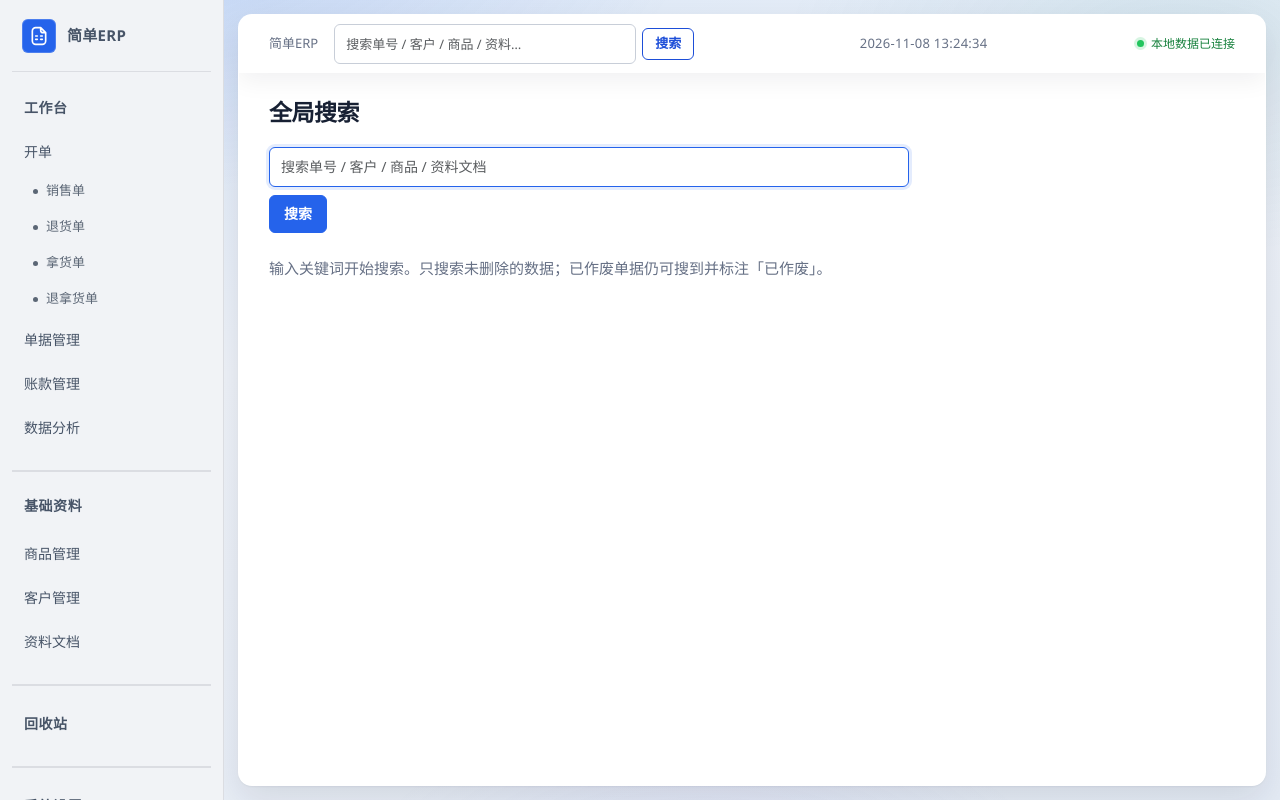
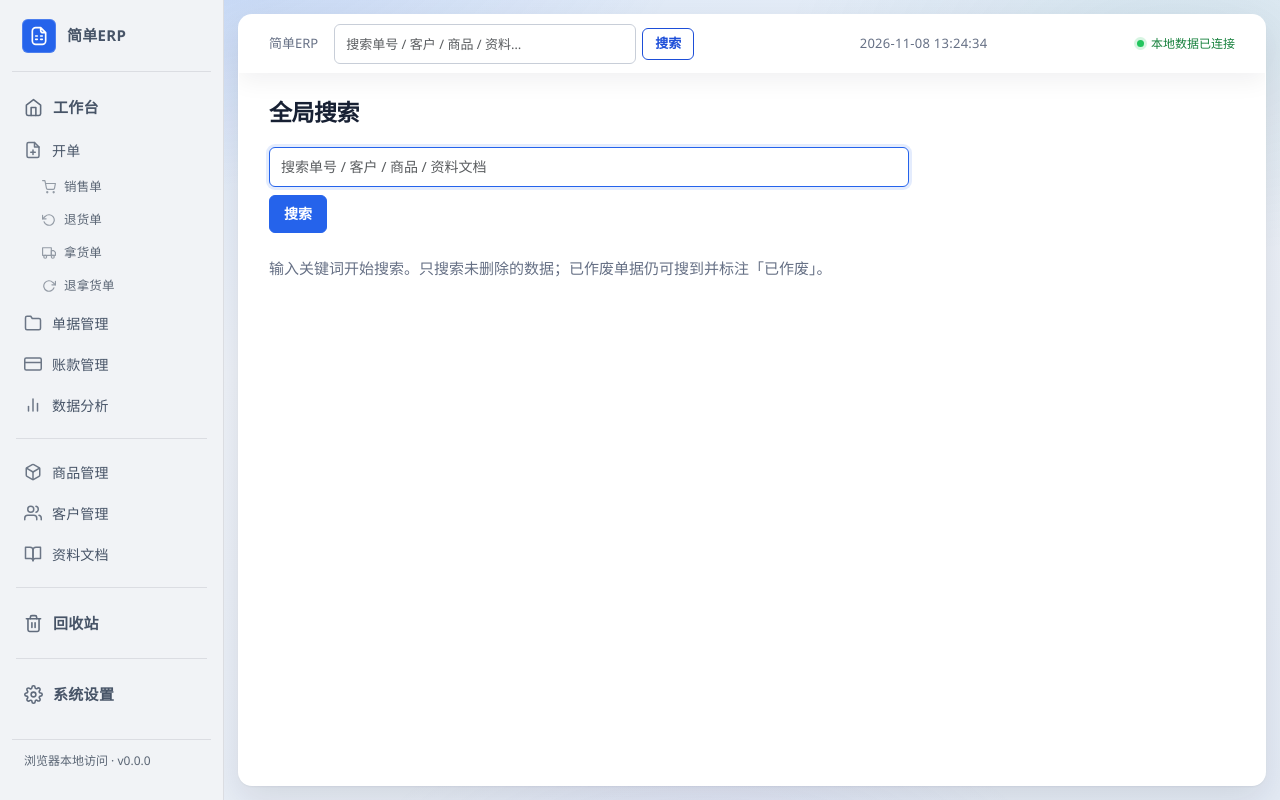
Before and after one commit to Astyyym/simple-erp, a Flask app: page /search/ in a window 1280 px wide. Run offline with Flask 3, Linux system fonts and the light colour scheme; some libraries are stand-ins or nearby versions.

Commit message:
feat(ui): 侧栏开源图标与分级排版（v4.9.0 界面去乱收口）
- 侧栏改用 Feather Icons(MIT) 内联 SVG，14 个入口全部配图标，离线可用、随主题变色
- 按层级重排字号/字重/缩进：一级重点 15px·700，一级普通 14px·500，开单子项缩进 16px·12.5px·400；移除『基础资料』眉标
- 路由/分组/高亮/224px 宽度不变；同步重拍 README 桌面截图
- VERSION v4.8.0→v4.9.0，CHANGELOG 增补 v4.9.0（并入 v4.8.0 后的 UI 去乱与账款修正）
- 回归：.venv-win pytest 1194 passed / 16 skipped；前端 node 113 passed

```diff
--- /dev/null
+++ b/app/erp/templates/_nav_icons.html
@@ -0,0 +1,38 @@
+{# 桌面端侧栏图标：Feather Icons（MIT，https://github.com/feathericons/feather）内联 SVG。
+   全部内联、不依赖任何外部字体 / CDN，断网桌面版也能显示；
+   统一走 currentColor + 1 处 .nav-ico 尺寸，换主题 / 高亮时自动跟随文字色。 #}
+{% macro nav_icon(name) -%}
+<svg class="nav-ico" viewBox="0 0 24 24" fill="none" stroke="currentColor" stroke-width="2" stroke-linecap="round" stroke-linejoin="round" aria-hidden="true" focusable="false">
+{%- if name == 'home' -%}
+<path d="M3 9l9-7 9 7v11a2 2 0 0 1-2 2H5a2 2 0 0 1-2-2z"/><polyline points="9 22 9 12 15 12 15 22"/>
+{%- elif name == 'file-plus' -%}
+<path d="M14 2H6a2 2 0 0 0-2 2v16a2 2 0 0 0 2 2h12a2 2 0 0 0 2-2V8z"/><polyline points="14 2 14 8 20 8"/><line x1="12" y1="18" x2="12" y2="12"/><line x1="9" y1="15" x2="15" y2="15"/>
+{%- elif name == 'shopping-cart' -%}
+<circle cx="9" cy="21" r="1"/><circle cx="20" cy="21" r="1"/><path d="M1 1h4l2.68 13.39a2 2 0 0 0 2 1.61h9.72a2 2 0 0 0 2-1.61L23 6H6"/>
+{%- elif name == 'rotate-ccw' -%}
+<polyline points="1 4 1 10 7 10"/><path d="M3.51 15a9 9 0 1 0 2.13-9.36L1 10"/>
+{%- elif name == 'package' -%}
+<line x1="16.5" y1="9.4" x2="7.5" y2="4.21"/><path d="M21 16V8a2 2 0 0 0-1-1.73l-7-4a2 2 0 0 0-2 0l-7 4A2 2 0 0 0 3 8v8a2 2 0 0 0 1 1.73l7 4a2 2 0 0 0 2 0l7-4A2 2 0 0 0 21 16z"/><polyline points="3.27 6.96 12 12.01 20.73 6.96"/><line x1="12" y1="22.08" x2="12" y2="12"/>
+{%- elif name == 'truck' -%}
+<rect x="1" y="3" width="15" height="13"/><polygon points="16 8 20 8 23 11 23 16 16 16 16 8"/><circle cx="5.5" cy="18.5" r="2.5"/><circle cx="18.5" cy="18.5" r="2.5"/>
+{%- elif name == 'rotate-cw' -%}
+<polyline points="23 4 23 10 17 10"/><path d="M20.49 15a9 9 0 1 1-2.12-9.36L23 10"/>
+{%- elif name == 'folder' -%}
+<path d="M22 19a2 2 0 0 1-2 2H4a2 2 0 0 1-2-2V5a2 2 0 0 1 2-2h5l2 3h9a2 2 0 0 1 2 2z"/>
+{%- elif name == 'credit-card' -%}
+<rect x="1" y="4" width="22" height="16" rx="2" ry="2"/><line x1="1" y1="10" x2="23" y2="10"/>
+{%- elif name == 'bar-chart' -%}
+<line x1="18" y1="20" x2="18" y2="10"/><line x1="12" y1="20" x2="12" y2="4"/><line x1="6" y1="20" x2="6" y2="14"/>
+{%- elif name == 'box' -%}
+<path d="M21 16V8a2 2 0 0 0-1-1.73l-7-4a2 2 0 0 0-2 0l-7 4A2 2 0 0 0 3 8v8a2 2 0 0 0 1 1.73l7 4a2 2 0 0 0 2 0l7-4A2 2 0 0 0 21 16z"/><polyline points="3.27 6.96 12 12.01 20.73 6.96"/><line x1="12" y1="22.08" x2="12" y2="12"/>
+{%- elif name == 'users' -%}
+<path d="M17 21v-2a4 4 0 0 0-4-4H5a4 4 0 0 0-4 4v2"/><circle cx="9" cy="7" r="4"/><path d="M23 21v-2a4 4 0 0 0-3-3.87"/><path d="M16 3.13a4 4 0 0 1 0 7.75"/>
+{%- elif name == 'book-open' -%}
+<path d="M2 3h6a4 4 0 0 1 4 4v14a3 3 0 0 0-3-3H2z"/><path d="M22 3h-6a4 4 0 0 0-4 4v14a3 3 0 0 1 3-3h7z"/>
+{%- elif name == 'trash' -%}
+<polyline points="3 6 5 6 21 6"/><path d="M19 6v14a2 2 0 0 1-2 2H7a2 2 0 0 1-2-2V6m3 0V4a2 2 0 0 1 2-2h4a2 2 0 0 1 2 2v2"/><line x1="10" y1="11" x2="10" y2="17"/><line x1="14" y1="11" x2="14" y2="17"/>
+{%- elif name == 'settings' -%}
+<circle cx="12" cy="12" r="3"/><path d="M19.4 15a1.65 1.65 0 0 0 .33 1.82l.06.06a2 2 0 0 1 0 2.83 2 2 0 0 1-2.83 0l-.06-.06a1.65 1.65 0 0 0-1.82-.33 1.65 1.65 0 0 0-1 1.51V21a2 2 0 0 1-2 2 2 2 0 0 1-2-2v-.09A1.65 1.65 0 0 0 9 19.4a1.65 1.65 0 0 0-1.82.33l-.06.06a2 2 0 0 1-2.83 0 2 2 0 0 1 0-2.83l.06-.06a1.65 1.65 0 0 0 .33-1.82 1.65 1.65 0 0 0-1.51-1H3a2 2 0 0 1-2-2 2 2 0 0 1 2-2h.09A1.65 1.65 0 0 0 4.6 9a1.65 1.65 0 0 0-.33-1.82l-.06-.06a2 2 0 0 1 0-2.83 2 2 0 0 1 2.83 0l.06.06a1.65 1.65 0 0 0 1.82.33H9a1.65 1.65 0 0 0 1-1.51V3a2 2 0 0 1 2-2 2 2 0 0 1 2 2v.09a1.65 1.65 0 0 0 1 1.51 1.65 1.65 0 0 0 1.82-.33l.06-.06a2 2 0 0 1 2.83 0 2 2 0 0 1 0 2.83l-.06.06a1.65 1.65 0 0 0-.33 1.82V9a1.65 1.65 0 0 0 1.51 1H21a2 2 0 0 1 2 2 2 2 0 0 1-2 2h-.09a1.65 1.65 0 0 0-1.51 1z"/>
+{%- endif -%}
+</svg>
+{%- endmacro %}
--- a/app/erp/templates/base.html
+++ b/app/erp/templates/base.html
@@ -1,6 +1,7 @@
 <!doctype html>
 <html lang="zh-CN" data-ui-theme="{{ ui_theme or 'light' }}" data-ui-scale="{{ ui_scale or '100' }}" data-ui-font-weight="{{ ui_font_weight or 'standard' }}" data-ui-hints="{{ 'on' if ui_show_hints else 'off' }}" data-desktop="{{ '1' if is_desktop else '0' }}">
 <head>
+  {% from "_nav_icons.html" import nav_icon %}
   <meta charset="utf-8">
   <meta name="viewport" content="width=device-width, initial-scale=1">
   {# 关闭提醒浮层要读的同步状态地址（2026-10-24）。放在 meta 里而不是内联 JS：
@@ -161,16 +162,24 @@
     .brand-mark svg{width:20px;height:20px;display:block}
     .brand-title{font-size:calc(15px * var(--erp-scale));font-weight:650;letter-spacing:.02em;line-height:1.25}
     .nav-group{flex:0 0 auto}
-    .nav-label{margin:0 0 7px;padding:9px 12px;color:var(--erp-sidebar-ink);font-size:calc(14px * var(--erp-scale));font-weight:700;letter-spacing:.04em}
-    .nav-section{display:flex;align-items:center;min-height:42px;margin:2px 0;padding:9px 12px;border-radius:6px;color:var(--erp-sidebar-ink);font-size:calc(14px * var(--erp-scale));font-weight:600;text-decoration:none;transition:background .15s,color .15s}
-    .nav-section:hover{background:var(--erp-sidebar-hover);color:var(--erp-sidebar-ink)}.nav-section.active{background:var(--erp-sidebar-active);color:var(--erp-sidebar-active-ink)}
-    .nav-divider{height:2px;flex:none;background:var(--erp-sidebar-border);margin:20px 0 14px}
-    .sidebar a{position:relative;color:var(--erp-sidebar-ink);display:flex;align-items:center;min-height:42px;padding:9px 12px;margin:2px 0;text-decoration:none;border-radius:6px;font-weight:500;font-size:calc(14px * var(--erp-scale));transition:background .15s,color .15s}
-    .sidebar a.nav-section{font-weight:700;letter-spacing:.04em}
-    .sidebar a:hover{background:var(--erp-sidebar-hover);color:var(--erp-sidebar-ink)}.sidebar a.active{background:var(--erp-sidebar-active);color:var(--erp-sidebar-active-ink);font-weight:600}
-    .sidebar a.sidebar-sub{min-height:34px;margin-left:14px;padding:6px 12px 6px 20px;font-size:calc(13px * var(--erp-scale));color:var(--erp-sidebar-muted);background:transparent}
-    .sidebar a.sidebar-sub:before{content:"";position:absolute;left:7px;width:5px;height:5px;border-radius:50%;background:var(--erp-sidebar-muted)}
-    .sidebar a.sidebar-sub:hover{color:var(--erp-sidebar-ink);background:var(--erp-sidebar-hover)}.sidebar a.sidebar-sub.active{color:var(--erp-sidebar-active-ink);background:var(--erp-sidebar-active)}.sidebar a.sidebar-sub.active:before{background:var(--erp-primary)}
+    .nav-divider{height:1px;flex:none;background:var(--erp-sidebar-border);margin:12px 4px}
+    /* 基础条目：一级普通入口（开单 / 单据管理 / 账款管理 / 数据分析 / 商品 / 客户 / 资料） */
+    .sidebar a{position:relative;color:var(--erp-sidebar-ink);display:flex;align-items:center;gap:10px;min-height:40px;padding:8px 12px;margin:1px 0;text-decoration:none;border-radius:8px;font-weight:500;font-size:calc(14px * var(--erp-scale));letter-spacing:.01em;transition:background .15s,color .15s}
+    .sidebar a .nav-ico{width:18px;height:18px;flex:0 0 auto;opacity:.78;transition:opacity .15s}
+    .sidebar a:hover{background:var(--erp-sidebar-hover);color:var(--erp-sidebar-ink)}
+    .sidebar a.active{background:var(--erp-sidebar-active);color:var(--erp-sidebar-active-ink);font-weight:600}
+    .sidebar a:hover .nav-ico{opacity:1}
+    .sidebar a.active .nav-ico{opacity:1}
+    /* 一级重点入口（工作台 / 回收站 / 系统设置）：字号更大、加粗、行高更高 */
+    .sidebar a.nav-section{font-weight:700;font-size:calc(15px * var(--erp-scale));letter-spacing:.02em;min-height:44px}
+    .sidebar a.nav-section .nav-ico{width:19px;height:19px;opacity:.85}
+    /* 二级入口（销售 / 退货 / 拿货 / 退拿货）：进退格缩进 + 小字号 + 常规字重 + 弱化色 */
+    .sidebar a.sidebar-sub{min-height:32px;margin-left:16px;padding:6px 12px 6px 14px;font-size:calc(12.5px * var(--erp-scale));font-weight:400;letter-spacing:.01em;color:var(--erp-sidebar-muted);background:transparent;gap:8px}
+    .sidebar a.sidebar-sub .nav-ico{width:14px;height:14px;opacity:.62}
+    .sidebar a.sidebar-sub:hover{color:var(--erp-sidebar-ink);background:var(--erp-sidebar-hover)}
+    .sidebar a.sidebar-sub:hover .nav-ico{opacity:.85}
+    .sidebar a.sidebar-sub.active{color:var(--erp-sidebar-active-ink);background:var(--erp-sidebar-active);font-weight:500}
+    .sidebar a.sidebar-sub.active .nav-ico{opacity:1}
     .app-version{margin-top:auto;padding:12px;color:var(--erp-sidebar-muted);font-size:12px;border-top:1px solid var(--erp-sidebar-border)}
     /*
       Topbar stays outside the scrollport:
@@ -810,30 +819,29 @@
   <nav class="sidebar">
     <div class="brand"><div class="brand-mark" aria-hidden="true"><svg viewBox="0 0 24 24" fill="none" stroke="currentColor" stroke-width="2" stroke-linecap="round" stroke-linejoin="round" focusable="false"><path d="M14 2H8C5.79086 2 4 3.79086 4 6V18C4 20.2091 5.79086 22 8 22H16C18.2091 22 20 20.2091 20 18V8L14 2ZM14 2V5C14 6.65685 15.3431 8 17 8H20M8 12H10M14 12H16M8 16H10M14 16H16"/></svg></div><div><div class="brand-title">{{ shop_name or '简单ERP' }}</div></div></div>
     <section class="nav-group" aria-label="工作台">
-    <a class="nav-section {{'active' if nav.workbench else ''}}" href="/">工作台</a>
-    <a class="{{'active' if nav.order_entry else ''}}" href="/orders/new">开单</a>
-    <a class="sidebar-sub {{'active' if nav.sale_entry else ''}}" href="/orders/new">销售单</a>
-    <a class="sidebar-sub {{'active' if nav.return_entry else ''}}" href="/orders/return/new">退货单</a>
-    <a class="sidebar-sub {{'active' if nav.purchase_entry else ''}}" href="/purchases/new">拿货单</a>
-    <a class="sidebar-sub {{'active' if nav.purchase_return_entry else ''}}" href="/purchases/return/new">退拿货单</a>
-    <a class="{{'active' if nav.documents else ''}}" href="/orders/">单据管理</a>
-    <a class="{{'active' if nav.accounts else ''}}" href="/accounts/">账款管理</a>
-    <a class="{{'active' if nav.analytics else ''}}" href="/analytics/">数据分析</a>
+    <a class="nav-section {{'active' if nav.workbench else ''}}" href="/">{{ nav_icon('home') }}工作台</a>
+    <a class="{{'active' if nav.order_entry else ''}}" href="/orders/new">{{ nav_icon('file-plus') }}开单</a>
+    <a class="sidebar-sub {{'active' if nav.sale_entry else ''}}" href="/orders/new">{{ nav_icon('shopping-cart') }}销售单</a>
+    <a class="sidebar-sub {{'active' if nav.return_entry else ''}}" href="/orders/return/new">{{ nav_icon('rotate-ccw') }}退货单</a>
+    <a class="sidebar-sub {{'active' if nav.purchase_entry else ''}}" href="/purchases/new">{{ nav_icon('truck') }}拿货单</a>
+    <a class="sidebar-sub {{'active' if nav.purchase_return_entry else ''}}" href="/purchases/return/new">{{ nav_icon('rotate-cw') }}退拿货单</a>
+    <a class="{{'active' if nav.documents else ''}}" href="/orders/">{{ nav_icon('folder') }}单据管理</a>
+    <a class="{{'active' if nav.accounts else ''}}" href="/accounts/">{{ nav_icon('credit-card') }}账款管理</a>
+    <a class="{{'active' if nav.analytics else ''}}" href="/analytics/">{{ nav_icon('bar-chart') }}数据分析</a>
     </section>
     <div class="nav-divider" aria-hidden="true"></div>
     <section class="nav-group" aria-label="基础资料">
-    <div class="nav-label">基础资料</div>
-    <a class="{{'active' if nav.products else ''}}" href="/products/">商品管理</a>
-    <a class="{{'active' if nav.customers else ''}}" href="/customers/">客户管理</a>
-    <a class="{{'active' if nav.docs else ''}}" href="/docs/">资料文档</a>
+    <a class="{{'active' if nav.products else ''}}" href="/products/">{{ nav_icon('box') }}商品管理</a>
+    <a class="{{'active' if nav.customers else ''}}" href="/customers/">{{ nav_icon('users') }}客户管理</a>
+    <a class="{{'active' if nav.docs else ''}}" href="/docs/">{{ nav_icon('book-open') }}资料文档</a>
     </section>
     <div class="nav-divider" aria-hidden="true"></div>
     <section class="nav-group" aria-label="回收站">
-    <a class="nav-section {{'active' if nav.recycle else ''}}" href="/recycle/">回收站</a>
+    <a class="nav-section {{'active' if nav.recycle else ''}}" href="/recycle/">{{ nav_icon('trash') }}回收站</a>
     </section>
     <div class="nav-divider" aria-hidden="true"></div>
     <section class="nav-group" aria-label="系统设置">
-    <a class="nav-section {{'active' if nav.settings else ''}}" href="/settings/">系统设置</a>
+    <a class="nav-section {{'active' if nav.settings else ''}}" href="/settings/">{{ nav_icon('settings') }}系统设置</a>
     </section>
     <div class="app-version">{{ '本地桌面版' if is_desktop else '浏览器本地访问' }} · {{app_version}}</div>
   </nav>
```
Also changed, not shown: tests/test_accounts_recon_entry.py (+4 -4 lines), tests/test_order_entry_visual_structure.py (+2 -2 lines), tests/test_phase7_page_integration.py (+12 -5 lines), tests/test_return_order_navigation.py (+4 -4 lines), tests/test_sidebar_ownership.py (+5 -5 lines), CHANGELOG.md, README.md, 9 other files.
